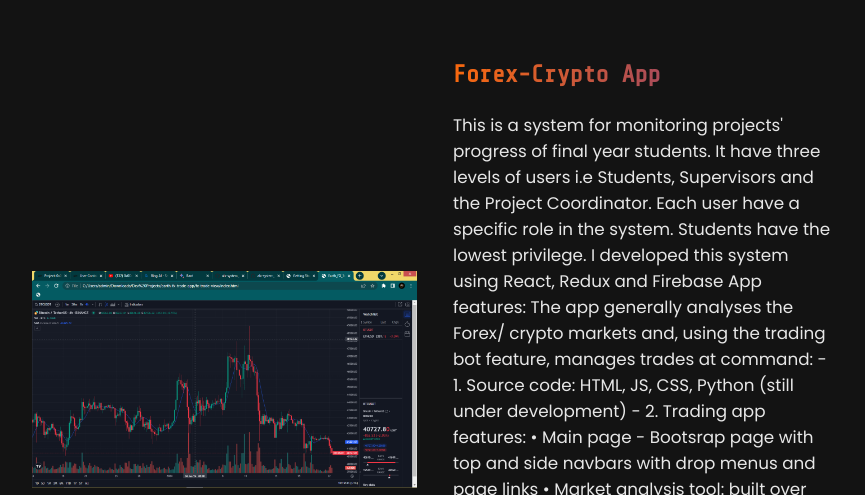
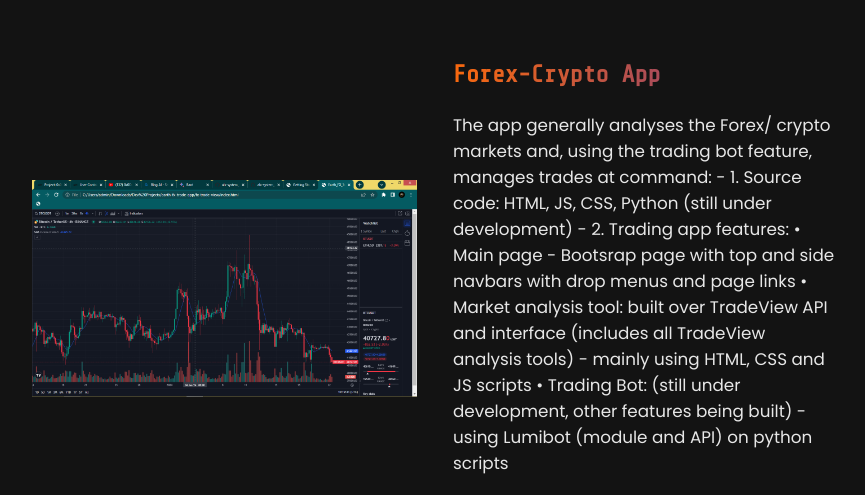
Before and after one commit to bshongwe/Code_Alpha_Personal_Portfolio_Website, a website: page index.html in a window 1280 px wide. Shown: the part 2530-3025 px from the top of the page, without its empty margins (205-1070 px from the left). Drawn offline with nearby package versions, Linux system fonts and the light colour scheme.

Commit message:
Error content

```diff
--- a/index.html
+++ b/index.html
@@ -212,14 +212,7 @@
           <div class="project-description">
             <h2>Forex-Crypto App</h2>
             <p>
-              This is a system for monitoring projects' progress of final year
-              students. It have three levels of users i.e Students, Supervisors
-              and the Project Coordinator. Each user have a specific role in the
-              system. Students have the lowest privilege. I developed this
-              system using React, Redux and Firebase
-	      App features:
-
-	      The app generally analyses the Forex/ crypto markets and, using
+              The app generally analyses the Forex/ crypto markets and, using
 	      the trading bot feature, manages trades at command:
 	      - 1. Source code: HTML, JS, CSS, Python (still under development)
 
```
